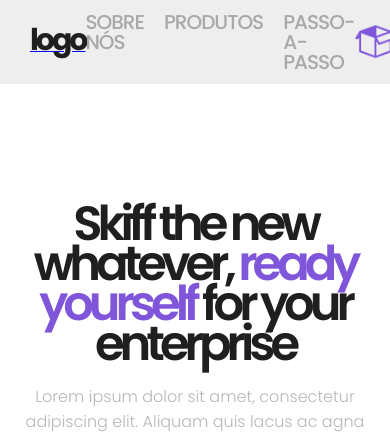
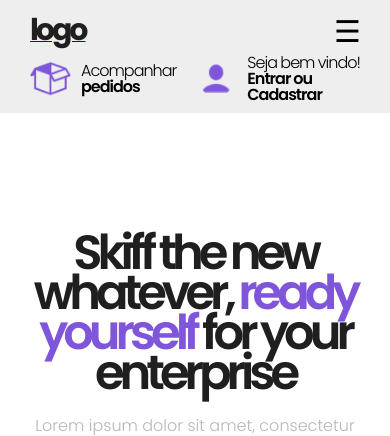
Before and after one commit to senagab/LED-advertising-company, a PHP site: page / in a window 390 px wide; the page is wider, and only the part inside the window is pictured. Shown: the top 436 px of that part. Run offline with PHP 8.4, Linux system fonts and the light colour scheme.

Commit message:
feat: header

```diff
--- a/index.html
+++ b/index.html
@@ -23,7 +23,13 @@
                 <span class="logo">logo</span>
             </a>
         </div>
-        <div class="header-centro">
+
+        <!-- Botão Hamburguer (só aparece no mobile) -->
+        <div class="menu-toggle" id="menu-toggle">
+            ☰
+        </div>
+
+        <div id="menu" class="header-centro navbar-toggler">
             <ul>
                 <li>
                     <a href="./src/pages/about-us/about-us.html">
@@ -42,6 +48,7 @@
                 </li>
             </ul>
         </div>
+
         <div class="header-direita">
             <div class="header-direita-item">
 
@@ -459,6 +466,15 @@
 
     // Executa sempre que mudar o tamanho da tela
     mediaQuery.addEventListener("change", reorderCards);
+
+
+    // Menu hamburger
+    const toggle = document.getElementById("menu-toggle");
+    const menu = document.getElementById("menu");
+
+    toggle.addEventListener("click", () => {
+        menu.classList.toggle("active");
+    });
 </script>
 
 </body>
--- a/src/style.css
+++ b/src/style.css
@@ -111,6 +111,41 @@
     font-weight: 600;
 }
 
+/* Botão hamburguer escondido no desktop */
+.menu-toggle {
+    display: none;
+    font-size: 30px;
+    cursor: pointer;
+}
+
+@media (max-width: 768px) {
+    .header {
+        flex-wrap: wrap;
+    }
+
+    /* Mostra botão hambúrguer */
+    .menu-toggle {
+        display: block;
+    }
+
+    /* Esconde menu inicialmente */
+    .header-centro {
+        display: none;
+        width: 100%;
+    }
+
+    .header-centro ul {
+        flex-direction: column;
+        gap: 10px;
+        padding: 10px 0;
+    }
+
+    /* Quando ativo */
+    .header-centro.active {
+        display: block;
+    }
+}
+
 /*
     HERO SECTION
 */
@@ -129,7 +164,7 @@
 .hero-title {
     text-align: center;
     font-size: 5em !important;
-    line-height: 80px;
+    line-height: 5em;
     margin: 160px 0 20px;
     font-weight: 600;
     letter-spacing: -5px;
@@ -530,6 +565,7 @@
     }
 
     .cta-card-image {
+        width: 100%;
     }
 
     .cta h2 {
```
